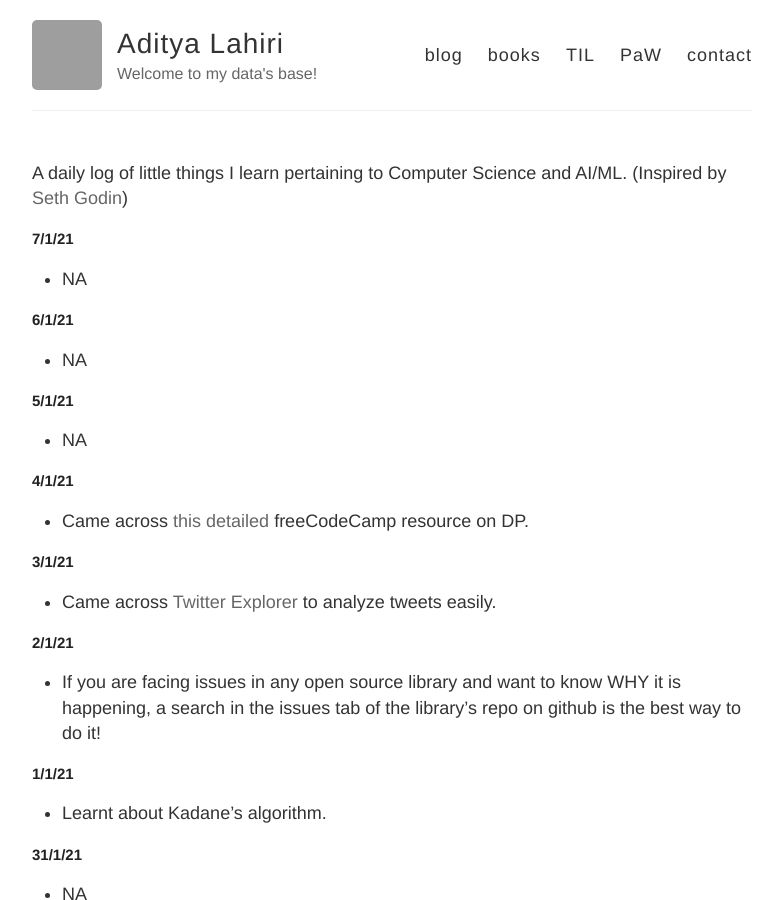
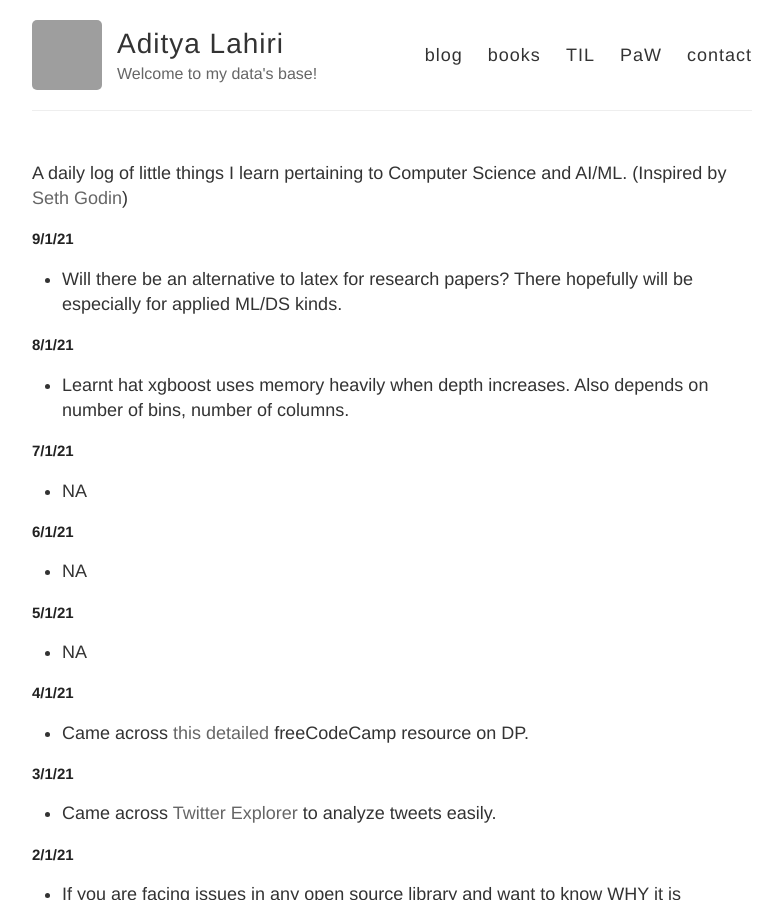
Before and after one commit to adityalahiri/adityalahiri.github.io, a Jekyll site: the page built from TIL.md, in a window 1280 px wide and 900 px high. Shown: the whole window, without its empty margins (248-1030 px from the left). Built offline with Jekyll 4.4.1, drawn with Linux system fonts in a browser that asks for light colours; our own code applies the rules of GitHub Pages for plain Markdown files; grey boxes are pictures that could not be loaded.

Commit message:
Update for 7/2 & 8/2

```diff
--- a/TIL.md
+++ b/TIL.md
@@ -1,5 +1,13 @@
 A daily log of little things I learn pertaining to Computer Science and AI/ML.
 (Inspired by [Seth Godin](https://seths.blog/))
+
+## 9/1/21
+
+* Will there be an alternative to latex for research papers? There hopefully will be especially for applied ML/DS kinds.
+
+## 8/1/21
+
+* Learnt hat xgboost uses memory heavily when depth increases. Also depends on number of bins, number of columns.
 
 ## 7/1/21
 
```
